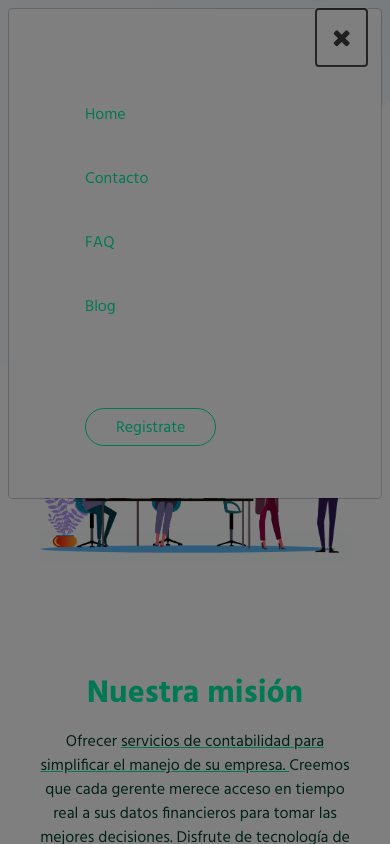
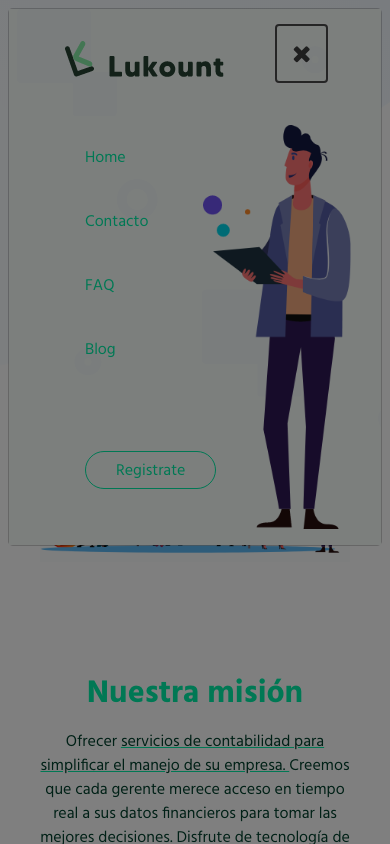
Before and after one commit to sesp13/Lukount, an Angular app: page / in a window 390 px wide. Both pictures are taken after a click on the button 325 px from the left and 72 px from the top of the page. Shown: the top 844 px of the page. Built offline with nearby package versions, Linux system fonts and the light colour scheme.

Commit message:
feat: modal del menu responsive

```diff
--- a/src/app/components/header/header.component.css
+++ b/src/app/components/header/header.component.css
@@ -28,6 +28,15 @@
 }
 
 /* Modal del menú */
+
+.modal-container{
+  background-image: url(../../../assets/lukount/HOME/bg_02.png);
+  background-color: var(--light-green-bg);
+}
+
+.modal-container .modal-body .image-container img{
+  width: 100%;
+}
 
 #menu-header{
   border: none;
--- a/src/app/components/header/header.component.html
+++ b/src/app/components/header/header.component.html
@@ -14,18 +14,23 @@
         <!-- Modal del menú responsive -->
 
         <ng-template #menu let-modal>
+            <div class="modal-container">
                 <div class="modal-header" id="menu-header">
+                    <div class="container pt-3 pb-3">
+                        <img src="../../../assets/lukount/HOME/logo.png" alt="Logo" class="float-left">
                         <button class="close float-right" aria-label="close" type="button" (click)="modal.dismiss()">
                             <i class="fa fa-times"></i>
                         </button>
                     </div>
+                </div>
                 <div class="modal-body" id="menu-body">
                     <div class="row">
-                    <div class="col-7">
+                        <div class="col-6">
                             <nav>
                                 <ul>
                                     <li>
-                                    <a [routerLink]="['/home']" [routerLinkActive]="['active']" (click)="modal.close()">
+                                        <a [routerLink]="['/home']" [routerLinkActive]="['active']"
+                                            (click)="modal.close()">
                                             Home
                                         </a>
                                     </li>
@@ -36,12 +41,14 @@
                                         </a>
                                     </li>
                                     <li>
-                                    <a [routerLink]="['/faq']" [routerLinkActive]="['active']" (click)="modal.close()">
+                                        <a [routerLink]="['/faq']" [routerLinkActive]="['active']"
+                                            (click)="modal.close()">
                                             FAQ
                                         </a>
                                     </li>
                                     <li>
-                                    <a [routerLink]="['/blog']" [routerLinkActive]="['active']" (click)="modal.close()">
+                                        <a [routerLink]="['/blog']" [routerLinkActive]="['active']"
+                                            (click)="modal.close()">
                                             Blog
                                         </a>
                                     </li>
@@ -53,8 +60,9 @@
                                 </ul>
                             </nav>
                         </div>
-                    <div class="col-5">
-
+                        <div class="col-6 image-container">
+                            <img src="../../../assets/lukount/HOME/empresa_img.png" alt="Empresa">
+                        </div>
                     </div>
                 </div>
             </div>
```
Lines whose indentation alone changed are shown as unchanged.
